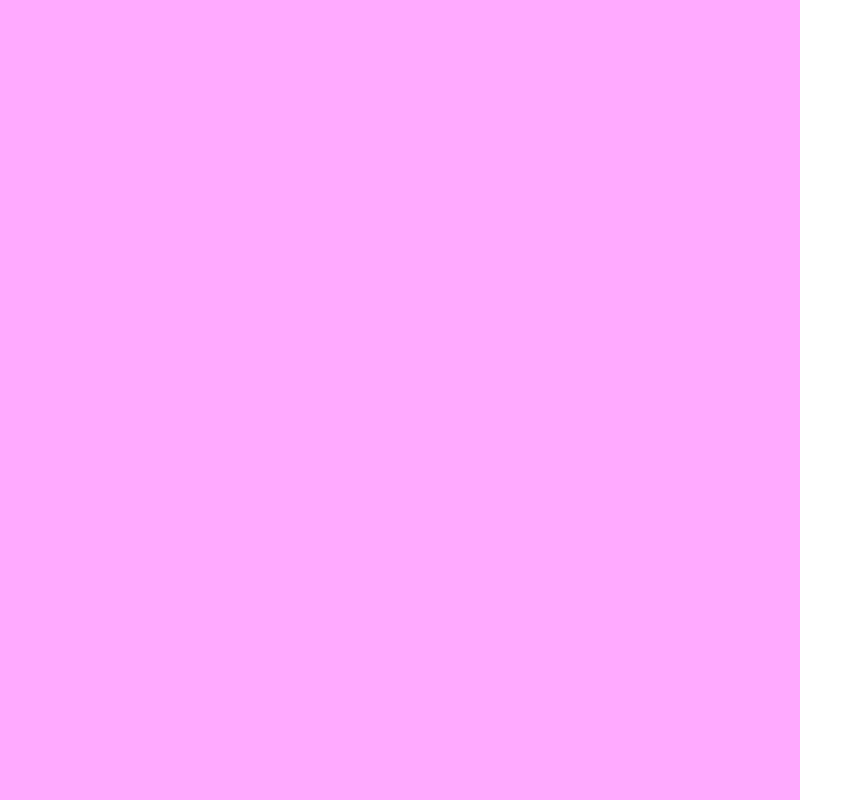
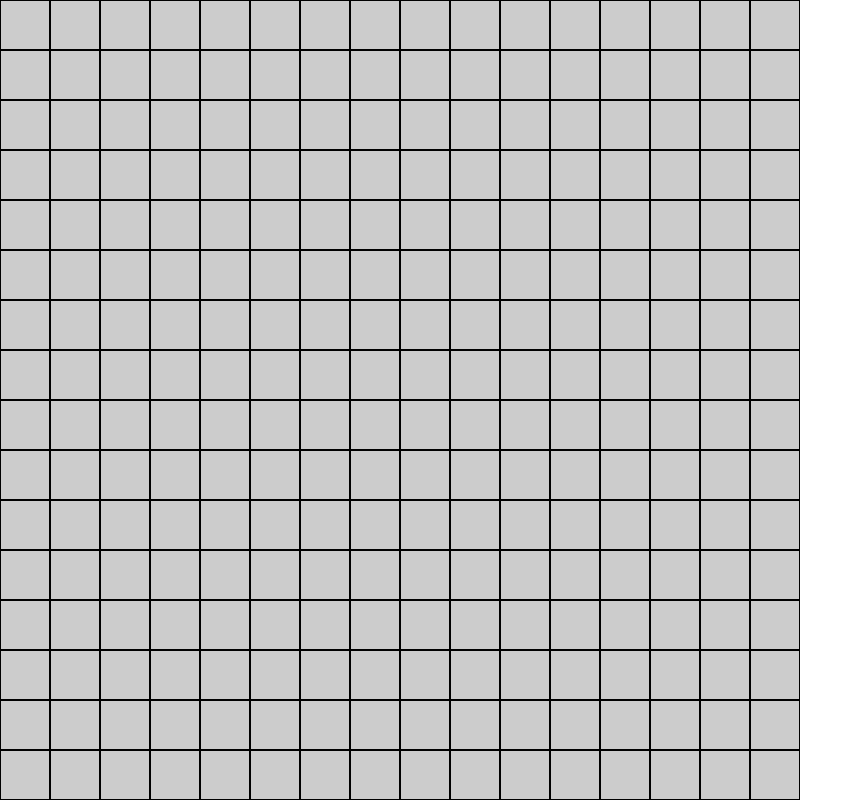
Before and after one commit to evan-daniel/memory-galleries, a plain HTML site: page index.html in a window 1280 px wide. Shown: the whole page, without its empty margins (0-862 px from the left). Drawn offline with Linux system fonts and the light colour scheme.

Commit message:
canvas version and css version of picker grid

```diff
--- a/homepage.css
+++ b/homepage.css
@@ -2,6 +2,8 @@
 
 :root {
     box-sizing: border-box;
+
+    --rooms-per-side: 1;
 }
 
 *,
@@ -23,11 +25,23 @@ body {
     font-family: 'Futura';
 }
 
-/* SPACE-BUILDER */
+/* MAP */
 
-.space-builder {
+.map {
     width: 100vmin;
     height: 100vmin;
 
     background-color: #faf;
+
+    display: grid;
+    grid-template-columns: repeat(var(--rooms-per-side), 1fr);
+    grid-template-rows: repeat(var(--rooms-per-side), 1fr);
 }
+
+/* ROOMS */
+
+.room {
+    background-color: #ccc;
+
+    border: 1px solid #000;
+}
--- a/homepage.js
+++ b/homepage.js
@@ -1,5 +1,17 @@
 window.addEventListener('DOMContentLoaded', () => {
-    const cont = document.querySelector('canvas').getContext('2d');
-    cont.canvas.width = window.devicePixelRatio * cont.canvas.clientWidth;
-    cont.canvas.height = window.devicePixelRatio * cont.canvas.clientHeight;
+    const roomsPerSide = 16;
+    document.documentElement.style.setProperty('--rooms-per-side', `${roomsPerSide}`);
+
+    const map = document.createDocumentFragment('div');
+    for(let y = 0; y < roomsPerSide; ++y) {
+        for(let x = 0; x < roomsPerSide; ++x) {
+            const room = document.createElement('div');
+            room.classList.add('room');
+            room.setAttribute('column', y);
+            room.setAttribute('row', x);
+
+            map.appendChild(room);
+        }
+    }
+    document.querySelector('.map').append(map);
 });
--- a/index.html
+++ b/index.html
@@ -9,6 +9,9 @@
         <script type="module" src="homepage.js"></script>
     </head>
     <body>
-        <canvas class="space-builder"></canvas>
+        <!-- <canvas class="space-builder"></canvas> -->
+
+        <div class="map"></div>
+
     </body>
 </html>
```
Also changed, not shown: homepage_canvas.js (added, +65 -0 lines).
